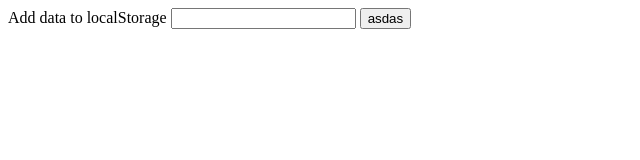
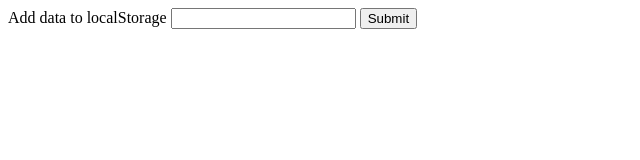
Before and after one commit to Deobp/localStorage, a plain HTML site: page src/localStorage.html in a window 1280 px wide. Shown: the full height of the page, 0-640 px from the left. Drawn offline with Linux system fonts and the light colour scheme.

Commit message:
Update localStorage.html

```diff
--- a/src/localStorage.html
+++ b/src/localStorage.html
@@ -10,7 +10,7 @@
         <label for='localStorage'>Add data to localStorage</label>
 
         <input type="text" id='text' name="data">
-        <button id='button'>asdas</button>
+        <button id='button'>Submit</button>
     </form>
     <script src=script.js></script>
 </body>
```
